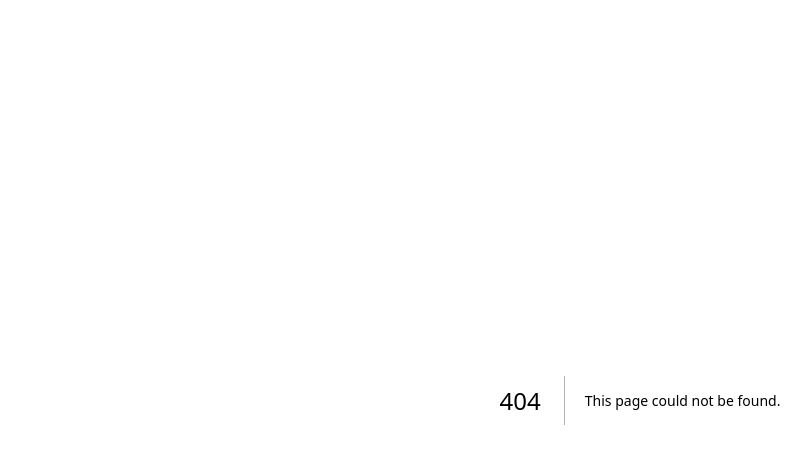
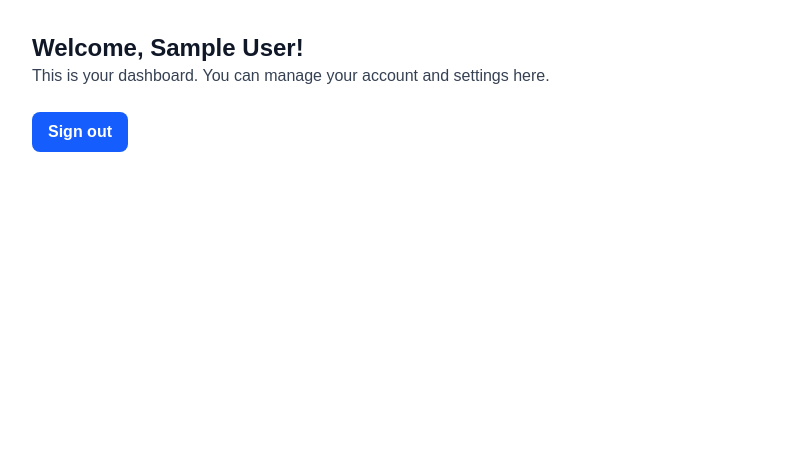
Before and after one commit to Ashfaaq-cmd/TrISync-Web-App, a Next.js app: page /dashboard in a window 1280 px wide. Before the commit this address had no page. Shown: the top 464 px of the page, without its empty margins (0-811 px from the left). Built offline with nearby package versions, Linux system fonts and the light colour scheme; no server answers; sample sign-in values are in the browser's storage.

Commit message:
splash screen

```diff
--- /dev/null
+++ b/src/app/dashboard/page.tsx
@@ -0,0 +1,24 @@
+import { Suspense } from "react"
+import { requireUser } from "@/lib/session"
+import SignOutButton from "@/components/sign-out-button"
+
+export default async function DashboardPage() {
+    return (
+        <Suspense fallback={<p className="p-8 text-gray-500">Loading...</p>}>
+            <DashboardContent />
+        </Suspense>
+    )
+}
+
+async function DashboardContent() {
+    const user = await requireUser()
+    return (
+        <main className="p-8">
+            <h1 className="text-2xl font-bold text-gray-900">Welcome, {user.name}!</h1>
+            <p className="mb-6 text-gray-700">This is your dashboard. You can manage your account and settings here.</p>
+            <div className="mt-6 max-w-xs">
+            <SignOutButton />
+            </div>
+            </main>
+    )
+}
--- a/src/app/login/actions.ts
+++ b/src/app/login/actions.ts
@@ -13,7 +13,7 @@ export async function loginUser(
         await signIn("credentials", {
             email: formData.get("email") ,
             password: formData.get("password"),
-            redirectTo : "/",
+            redirectTo : "/welcome",
         })
     }
     catch (error) {
--- a/src/app/register/actions.ts
+++ b/src/app/register/actions.ts
@@ -42,7 +42,7 @@ export async function registerUser(
 
   // Log new user
   try {
-    await signIn("credentials", { email, password, redirectTo: "/" })
+    await signIn("credentials", { email, password, redirectTo: "/welcome" })
   } catch (error) {
     if (error instanceof AuthError) {
       return { error: "Account created, but automatic login failed. Please log in." }
--- /dev/null
+++ b/src/app/welcome/page.tsx
@@ -0,0 +1,15 @@
+import { Suspense } from "react"
+import { requireUser } from "@/lib/session"
+import Splash from "./splash"
+
+export default async function WelcomePage() {
+    return (
+        <Suspense fallback={<div className="min-h-screen bg-white" />}>
+            <WelcomeContent />
+        </Suspense>
+    )
+}
+async function WelcomeContent() {
+    const user = await requireUser()
+    return <Splash name={user.name} />
+}
--- /dev/null
+++ b/src/app/welcome/splash.tsx
@@ -0,0 +1,29 @@
+"use client"
+
+import { useEffect } from "react"
+import { useRouter } from "next/navigation"
+import { Lottie } from "lottie-react"
+import animationData from "@/animations/trisplash.json"
+
+const SPLASH_DURATION = 4000 // Duration of the splash screen in milliseconds
+
+export default function Splash({ name }: { name?: string | null }) {
+    const router = useRouter()
+    const firstName = name?.trim().split(/\s+/)[0]
+
+    useEffect(() => {
+        //go to dashboard once splash has finished
+        const timer = setTimeout(()=> router.replace("/dashboard"), SPLASH_DURATION)
+        return () => clearTimeout(timer) },[router])
+
+    return (
+        <main className="flex h-screen flex-col items-center justify-center bg-white p-4">
+            <Lottie src={animationData} autoplay loop className="h-64 w-64" />
+            <h1 className="mt-4 text-center text-2xl font-bold text-gray-900">{firstName ? `Welcome, ${firstName}`: "Welcome to TriSync"}
+            </h1>
+            <button type="button" onClick={() => router.replace("/dashboard")} className="mt-6 text-sm text-gray-500 underline hover:text-gray-700">
+                Skip
+            </button>
+        </main>
+    )
+}
--- a/src/components/google-btn.tsx
+++ b/src/components/google-btn.tsx
@@ -5,7 +5,7 @@ export default function GoogleButton() {
     <form
       action={async () => {
         "use server"
-        await signIn("google", { redirectTo: "/" })
+        await signIn("google", { redirectTo: "/welcome" })
       }}
     >
       <button
--- /dev/null
+++ b/src/components/sign-out-button.tsx
@@ -0,0 +1,18 @@
+import { signOut } from "@/auth"
+
+export default function SignOutButton() {
+    return (
+        <form action={async () => {
+            "use server"
+            await signOut({ redirectTo: "/login" })
+        }}
+        >
+            <button
+                type="submit"
+                className="rounded-lg bg-blue-600 py-2 px-4 font-semibold text-white disabled:opacity-60 hover:bg-blue-700 cursor-pointer"
+            >
+                Sign out
+            </button>
+        </form>
+    )
+}
```
